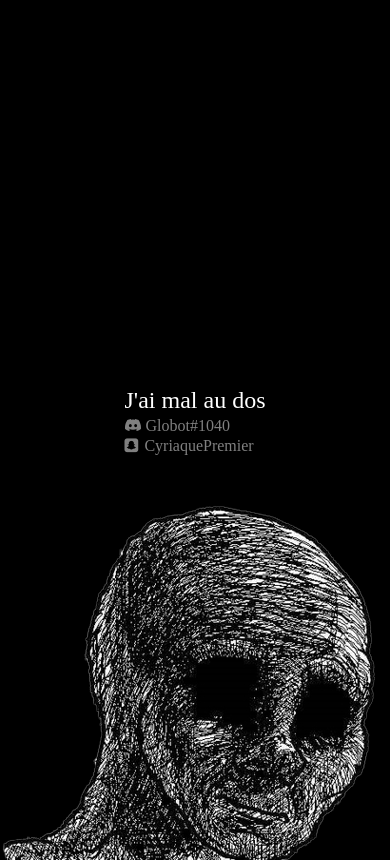
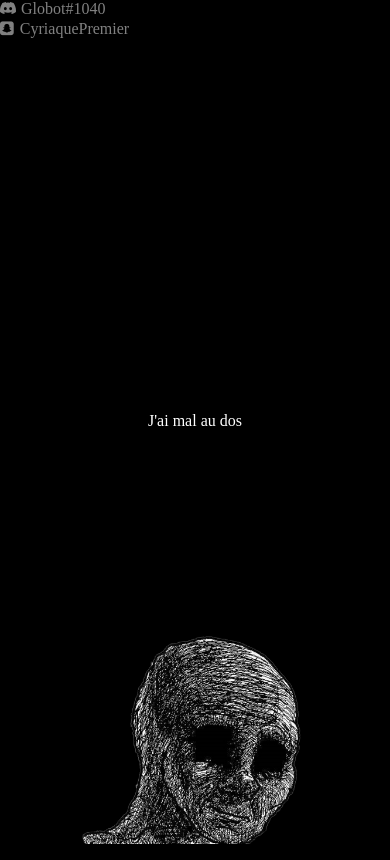
Before and after one commit to CyriaqueSoden/cyriaquesoden.github.io, a plain HTML site: page index.html in a window 390 px wide. Drawn offline with Linux system fonts and the light colour scheme.

Commit message:
responsive

```diff
--- a/index.html
+++ b/index.html
@@ -24,6 +24,7 @@
         left: 0;
         right: 0;
         margin: auto;
+        z-index: 2;
       }
 
       p {
@@ -34,12 +35,14 @@
       body {
         background-color: black;
         font-family: "Fira Code";
-        background-image: url(ff.png);
-        background-repeat: no-repeat;
-        background-position-x: 50%;
-        background-position-y: 100%;
-        min-height: 100vh;
         text-shadow: -1px 0 black, 0 1px black, 1px 0 black, 0 -1px black;
+        height: 100vh;
+      }
+
+      body,
+      html {
+        margin: 0;
+        padding: 0;
       }
 
       .g {
@@ -55,15 +58,22 @@
         color: grey;
       }
 
-      #main {
-        font-size: 150%;
+      #image {
+        display: block;
+        margin-left: auto;
+        margin-right: auto;
+        position: absolute; /* This will take the image out of the document flow */
+        bottom: 0; /* This will align the bottom of the image to the bottom of the nearest positioned ancestor */
+        left: 0;
+        right: 0;
+        max-width: 100%; /* The image will scale down if it has to, but never scale up to be larger than its original size */
+        height: auto;
+        z-index: 1;
       }
     </style>
   </head>
 
   <body>
-    <div class="middle">
-      <p id="main">J'ai mal au dos</p>
     <div id="inline">
       <div class="logo">
         <svg
@@ -79,7 +89,6 @@
           />
         </svg>
       </div>
-
       <p class="g">Globot#1040</p>
     </div>
     <div></div>
@@ -87,6 +96,9 @@
       <i class="fa fa-snapchat-square logo"></i>
       <p class="g">CyriaquePremier</p>
     </div>
+    <div class="middle">
+      <p id="main">J'ai mal au dos</p>
     </div>
+    <img id="image" src="ff.png" alt="aïe" />
   </body>
 </html>
```
Lines whose indentation alone changed are shown as unchanged.
